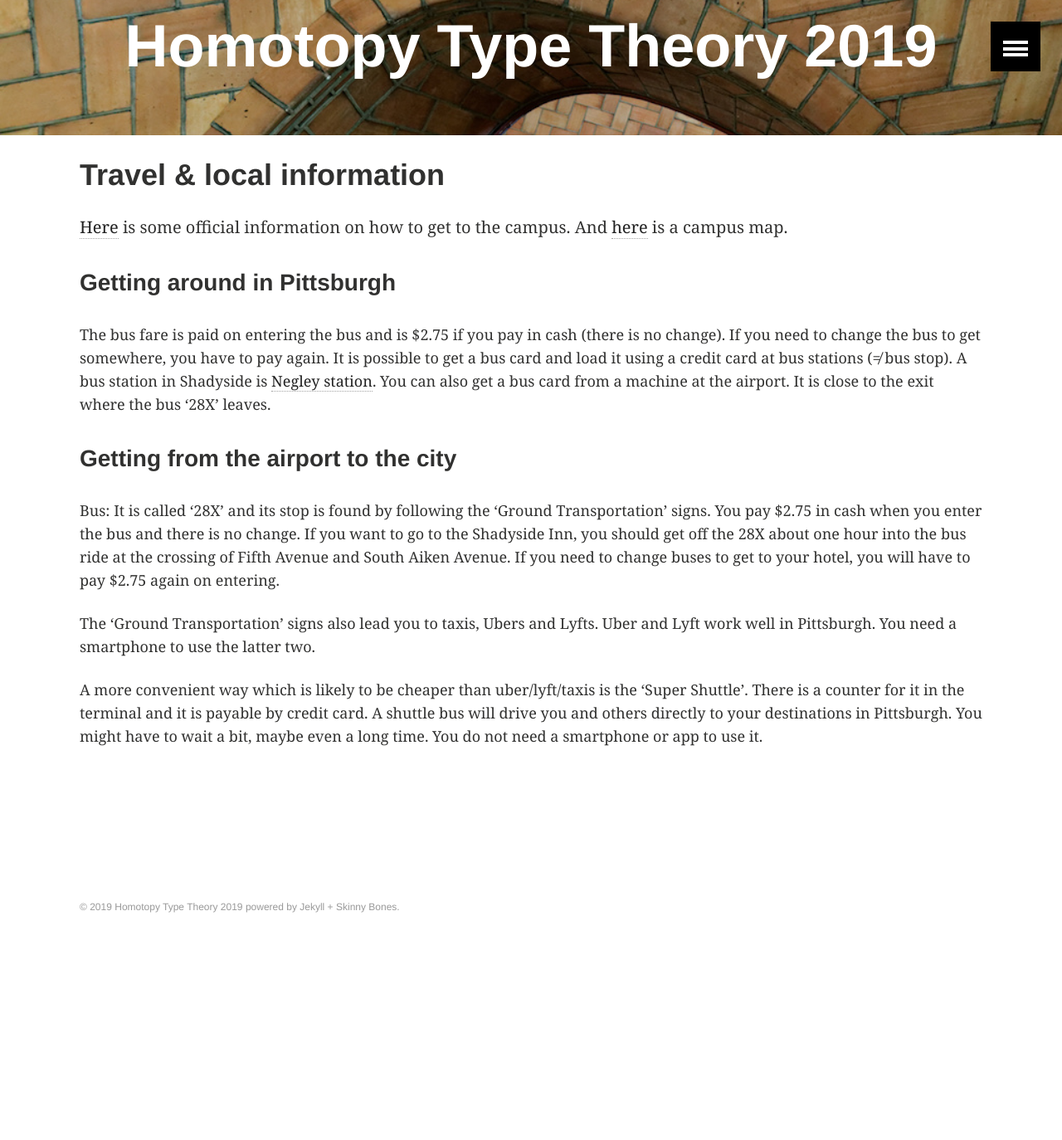
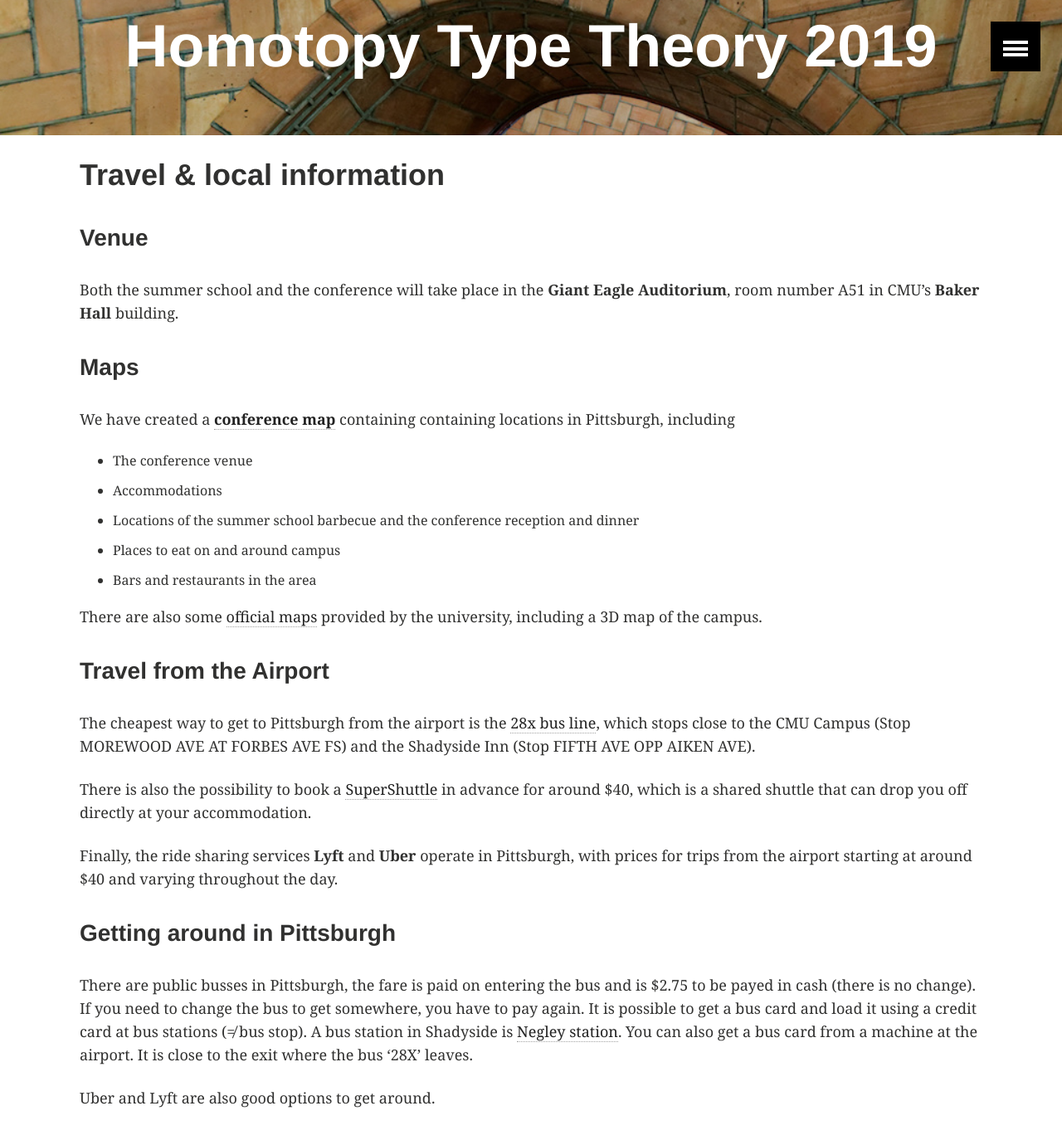
Before and after one commit to HoTT/HoTT-2019, a Jekyll site: the page built from local-information.md, in a window 1280 px wide and 1400 px high, scrolled down 269 px. Shown: the top 1374 px of the window at 83% size. Built offline with Jekyll 4.4.1, drawn with Linux system fonts in a browser that asks for light colours; before the commit the page ends 1448 px from its top, so only the background shows below that.

Commit message:
update local info

```diff
--- a/local-information.md
+++ b/local-information.md
@@ -4,18 +4,58 @@ permalink: /local/
 title: "Travel & local information"
 ---
 
+### Venue
+
+Both the summer school and the conference will take place in the **Giant Eagle
+Auditorium**, room number A51 in CMU's **Baker Hall** building.
+
+### Maps
+
+We have created a **[conference
+map](https://www.google.com/maps/d/viewer?mid=1Eq3-6x6P75jL6tUcY7eDLOuoL2-7NbHc&ll=40.448091221474606%2C-79.94874355000002&z=13)**
+containing containing locations in Pittsburgh, including
+
+* The conference venue
+* Accommodations
+* Locations of the summer school barbecue and the conference reception and
+  dinner
+* Places to eat on and around campus
+* Bars and restaurants in the area
+
+There are also some [official maps](https://www.cmu.edu/visit/maps-parking-transportation.html) provided by the university, including a
+3D map of the campus.
+<!--
+CMU maps of the
 [Here](https://www.cmu.edu/visit/index.html) is some official information on how
-to get to the campus. And [here](https://www.cmu.edu/visit/maps-parking-transportation.html) is a campus map.
+to get to the campus. And
+ you can find
+a 3D campus map. -->
 
+### Travel from the Airport
+
+The cheapest way to get to Pittsburgh from the airport is the [28x bus
+line](https://www.portauthority.org/pdfs/28X.pdf), which stops close to the CMU
+Campus (Stop MOREWOOD AVE AT FORBES AVE FS) and the Shadyside Inn (Stop
+FIFTH AVE OPP AIKEN AVE).
+
+There is also the possibility to book a
+[SuperShuttle](https://www.supershuttle.com/locations/pittsburgh-pit/) in
+advance for around $40, which is a shared shuttle that can drop you off directly
+at your accommodation.
+
+Finally, the ride sharing services **Lyft** and **Uber** operate in Pittsburgh,
+with prices for trips from the airport starting at around $40 and varying
+throughout the day.
 
 ### Getting around in Pittsburgh
 
-The bus fare is paid on entering the bus and is $2.75 if you pay in cash (there is no change). If you need to change the bus to get somewhere, you have to pay again. It is possible to get a bus card and load it using a credit card at bus stations (≠ bus stop). A bus station in Shadyside is [Negley station](https://www.google.de/maps/place/East+Busway+at+Negley+Station+D/@40.4539493,-79.9350931,16.5z/data=!4m5!3m4!1s0x8834f212ef940167:0xac09c380df0b750f!8m2!3d40.4568!4d-79.932492). You can also get a bus card from a machine at the airport. It is close to the exit where the bus '28X' leaves.
+There are public busses in Pittsburgh, the fare is paid on entering the bus and
+is $2.75 to be payed in cash (there is no change). If you need to change the bus
+to get somewhere, you have to pay again. It is possible to get a bus card and
+load it using a credit card at bus stations (≠ bus stop). A bus station in
+Shadyside is [Negley
+station](https://www.google.de/maps/place/East+Busway+at+Negley+Station+D/@40.4539493,-79.9350931,16.5z/data=!4m5!3m4!1s0x8834f212ef940167:0xac09c380df0b750f!8m2!3d40.4568!4d-79.932492).
+You can also get a bus card from a machine at the airport. It is close to the
+exit where the bus '28X' leaves.
 
-### Getting from the airport to the city
-
-Bus: It is called '28X' and its stop is found by following the 'Ground Transportation' signs. You pay $2.75 in cash when you enter the bus and there is no change. If you want to go to the Shadyside Inn, you should get off the 28X about one hour into the bus ride at the crossing of Fifth Avenue and South Aiken Avenue.  If you need to change buses to get to your hotel, you will have to pay $2.75 again on entering.
-
-The 'Ground Transportation' signs also lead you to taxis, Ubers and Lyfts. Uber and Lyft work well in Pittsburgh. You need a smartphone to use the latter two.
-
-A more convenient way which is likely to be cheaper than uber/lyft/taxis is the 'Super Shuttle'. There is a counter for it in the terminal and it is payable by credit card. A shuttle bus will drive you and others directly to your destinations in Pittsburgh. You might have to wait a bit, maybe even a long time. You do not need a smartphone or app to use it.
+Uber and Lyft are also good options to get around.
```
